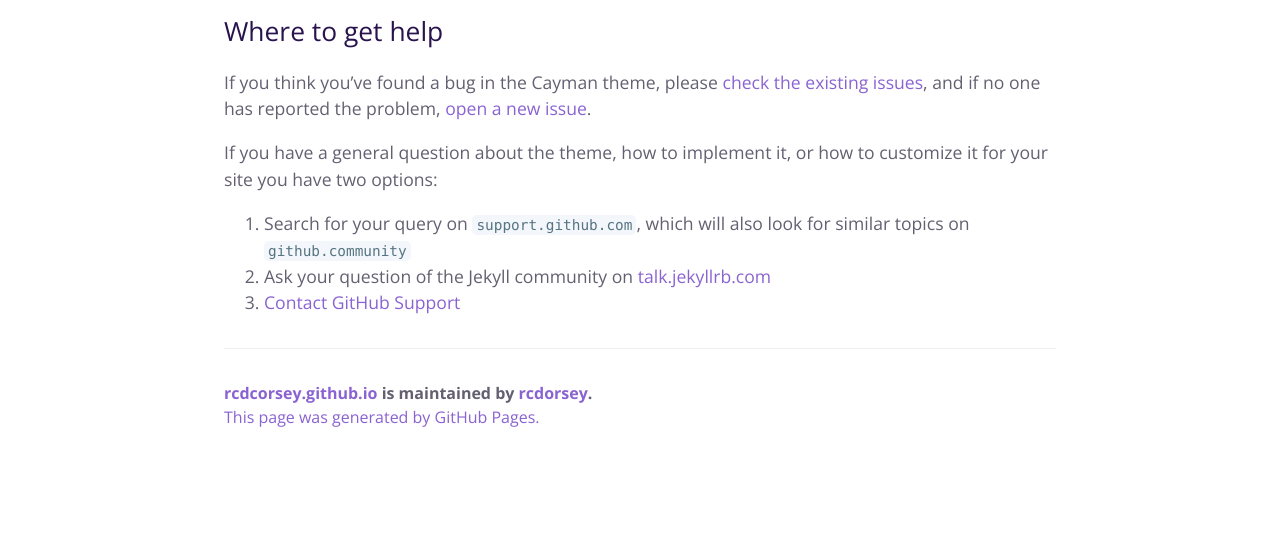
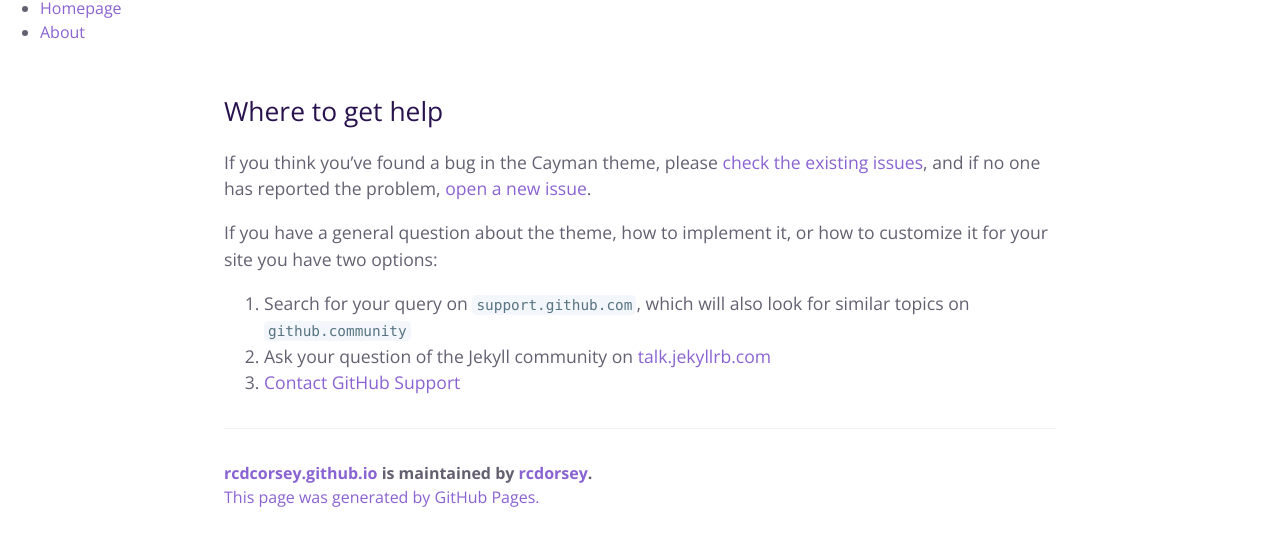
Before and after one commit to rcdorsey/rcdcorsey.github.io, a Jekyll site: the page built from docs/SUPPORT.md, in a window 1280 px wide. Shown: the part 613-1154 px from the top of the page. Built offline with Jekyll 4.4.1, drawn with Linux system fonts in a browser that asks for light colours; our own code applies the rules of GitHub Pages for plain Markdown files; before the commit the page ends 1074 px from its top, so only the background shows below that.

Commit message:
Add navigation bar

```diff
--- a/_layouts/default.html
+++ b/_layouts/default.html
@@ -35,6 +35,15 @@
       {% endif %}
     </header>
 
+    <div class="nav">
+<nav>
+  <ul>
+    <li><a href="index.md" >Homepage</a></li>
+    <li><a href="another_page.md">About</a></li>
+  </ul>
+  </nav>
+</div>
+
     <main id="content" class="main-content" role="main">
       {{ content }}
 
```
